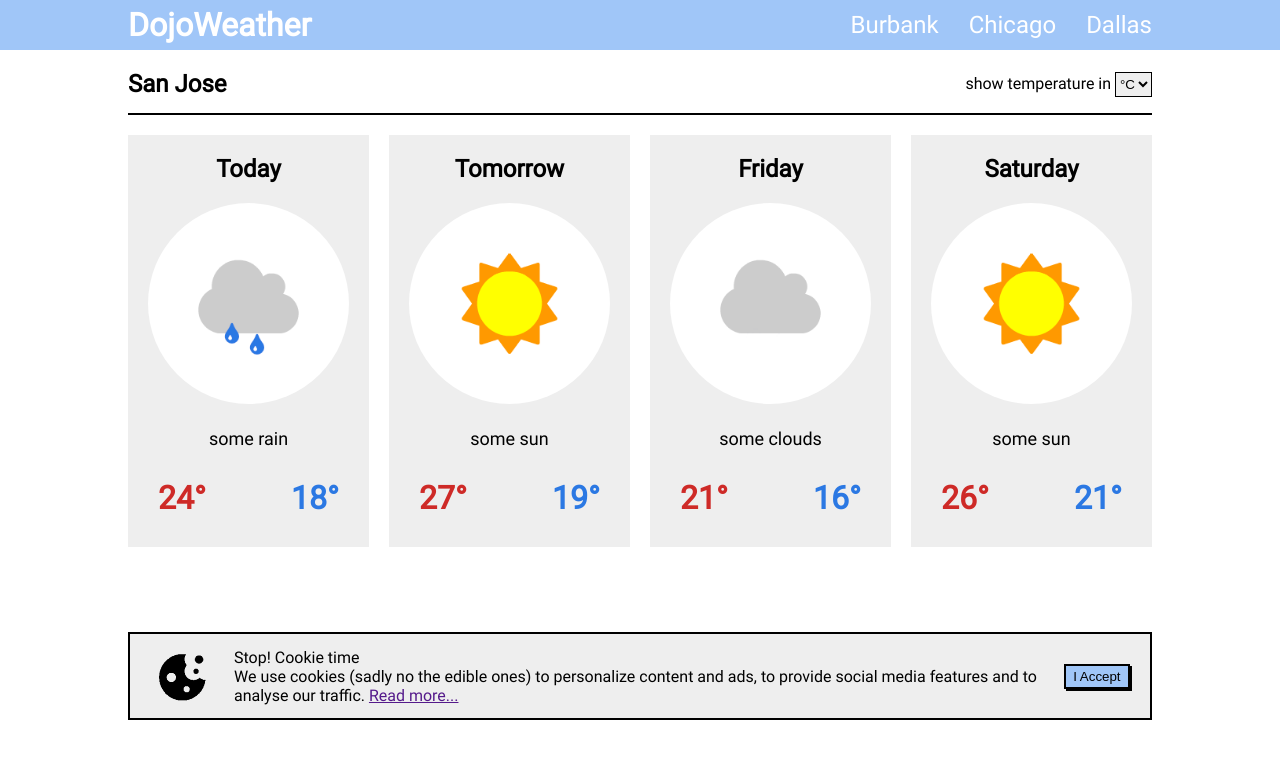
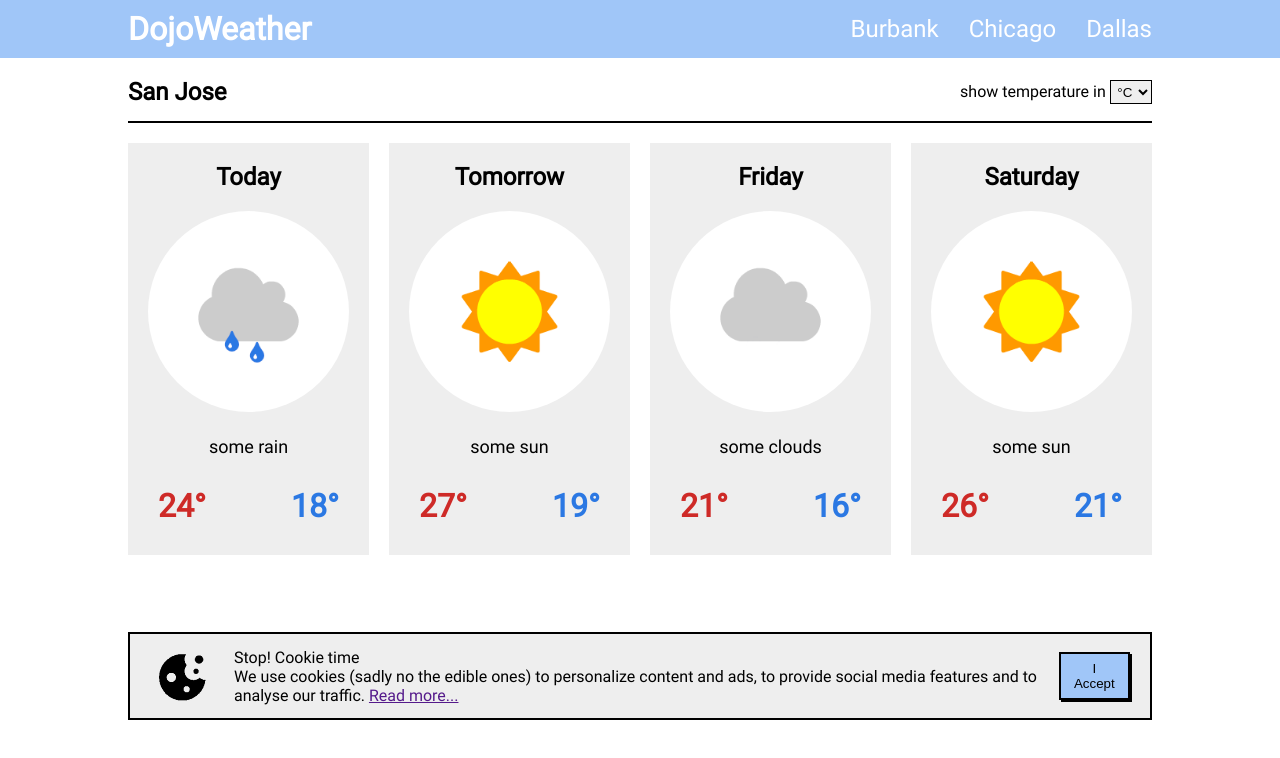
Before and after one commit to brandontaylor156/dojo_weather, a plain HTML site: page index.html in a window 1280 px wide. Drawn offline with Linux system fonts and the light colour scheme.

Commit message:
added comments, used padding for buttons

```diff
--- a/style.css
+++ b/style.css
@@ -26,7 +26,7 @@ body {
 
 .navbar {
     width: 80%;
-    min-height: 50px;
+    padding: 10px 0;
     margin: 0 auto;
     color: white;
 }
@@ -51,7 +51,7 @@ li {
 
 select {
     border: 1px solid black;
-    height: 25px;
+    padding: .2em
 }
 
 .forecast {
@@ -111,6 +111,5 @@ h3 {
     border: 2px solid black;
     box-shadow: 2px 2px;
     color: black;
-    width: 6em;
-    padding: 3px 6px;
+    padding: .5em 1em;
 }
```
Also changed, not shown: index.html (+16 -0 lines).
